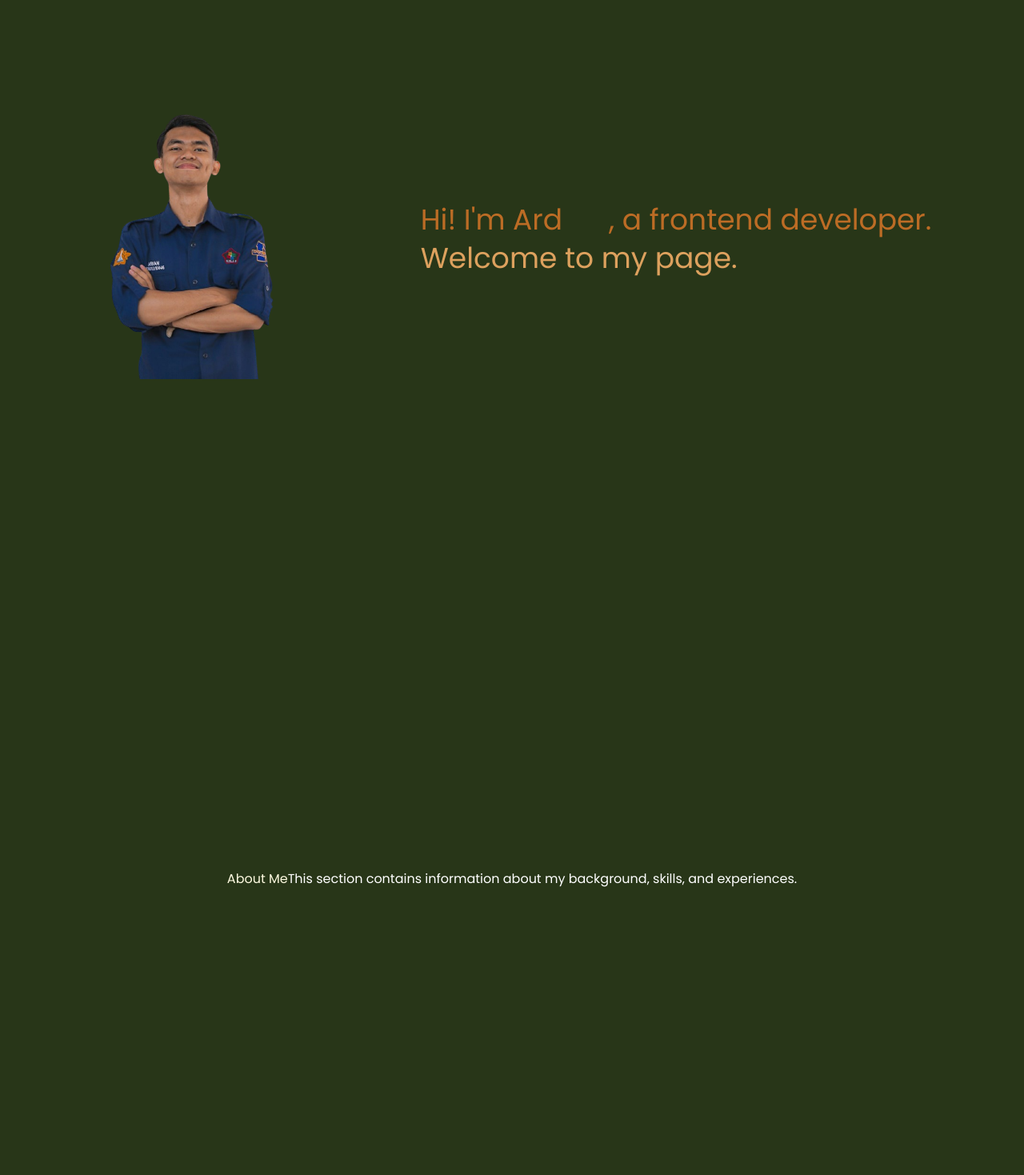
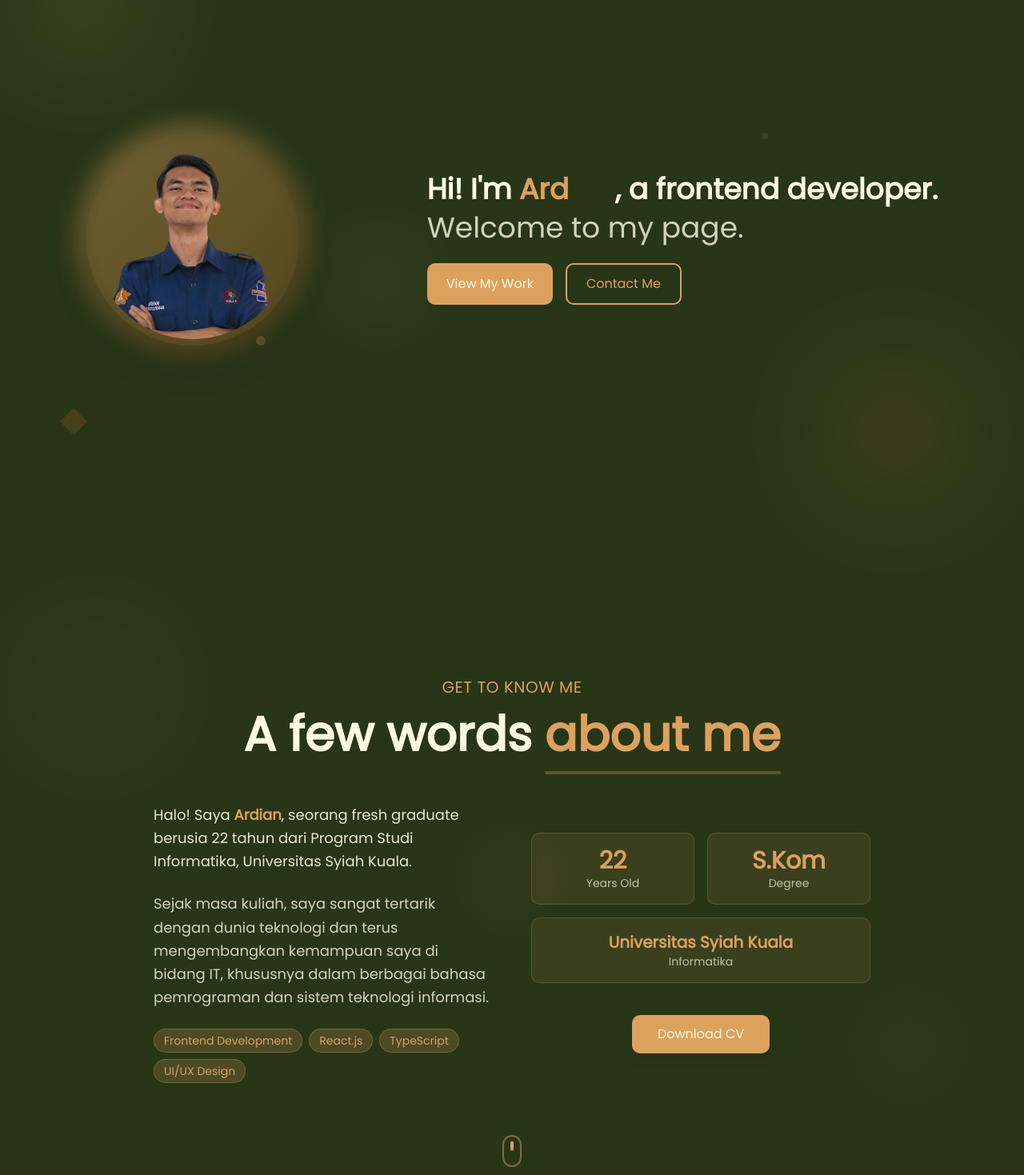
Before and after one commit to Ardiannnnnn/Cv-Ardi, a Next.js app: page / in a window 1280 px wide. Shown: the part 101-1570 px from the top of the page at 80% size. Built offline with nearby package versions, Linux system fonts and the light colour scheme.

Commit message:
refactor: Perbaiki komponen About dan Home

```diff
--- a/src/components/portofolio/about.tsx
+++ b/src/components/portofolio/about.tsx
@@ -1,8 +1,137 @@
-export default function about(){
-    return(
-        <div id="about" className="flex justify-center items-center h-screen">
-            <h1 className="text-[#FEFAE0]">About Me</h1>
-            <p className="text-white">This section contains information about my background, skills, and experiences.</p>
+"use client";
+
+import { useEffect, useRef, useState } from "react";
+
+export default function About() {
+  const sectionRef = useRef<HTMLDivElement>(null);
+  const [isVisible, setIsVisible] = useState(false);
+
+  useEffect(() => {
+    const observer = new IntersectionObserver(
+      (entries) => {
+        entries.forEach((entry) => {
+          if (entry.isIntersecting) {
+            setIsVisible(true);
+          }
+        });
+      },
+      { threshold: 0.3 }
+    );
+
+    if (sectionRef.current) {
+      observer.observe(sectionRef.current);
+    }
+
+    return () => observer.disconnect();
+  }, []);
+
+  return (
+    <div
+      id="about"
+      ref={sectionRef}
+      className="min-h-screen flex flex-col justify-center items-center px-4 md:px-8 lg:px-16 py-16 relative"
+    >
+      {/* Background Elements */}
+      <div className="absolute inset-0 opacity-5">
+        <div className="absolute top-20 left-10 w-40 h-40 bg-Brown rounded-full blur-3xl"></div>
+        <div className="absolute bottom-32 right-20 w-32 h-32 bg-Green rounded-full blur-2xl"></div>
+        <div className="absolute top-1/2 left-1/2 transform -translate-x-1/2 -translate-y-1/2 w-24 h-24 bg-DarkBrown rounded-full blur-xl"></div>
+      </div>
+
+      {/* Content Container */}
+      <div
+        className={`max-w-4xl mx-auto text-center relative z-10 transition-all duration-700 ease-out ${
+          isVisible ? "opacity-100 translate-y-0" : "opacity-0 translate-y-8"
+        }`}
+      >
+        {/* Section Title */}
+        <div className="mb-12">
+          <h2 className="text-Brown text-lg md:text-xl font-medium mb-2 tracking-wide uppercase">
+            Get to know me
+          </h2>
+          <h1 className="text-White text-3xl md:text-5xl lg:text-6xl font-bold leading-tight">
+            A few words{" "}
+            <span className="text-Brown relative">
+              about me
+              <div className="absolute -bottom-2 left-0 w-full h-1 bg-Brown/30 rounded-full"></div>
+            </span>
+          </h1>
         </div>
-    )
+
+        {/* Content Grid */}
+        <div className="grid md:grid-cols-2 gap-8 md:gap-12 items-center ">
+          {/* Text Content */}
+          <div className="md:text-left text-center space-y-6">
+            <p className="text-White/90 text-base md:text-lg leading-relaxed">
+              Halo! Saya{" "}
+              <span className="text-Brown font-semibold">Ardian</span>, seorang
+              fresh graduate berusia 22 tahun dari Program Studi Informatika,
+              Universitas Syiah Kuala.
+            </p>
+
+            <p className="text-White/80 text-base md:text-lg leading-relaxed">
+              Sejak masa kuliah, saya sangat tertarik dengan dunia teknologi dan
+              terus mengembangkan kemampuan saya di bidang IT, khususnya dalam
+              berbagai bahasa pemrograman dan sistem teknologi informasi.
+            </p>
+
+            {/* Skills Tags */}
+            <div className="flex justify-center md:justify-start flex-wrap gap-2 mt-6">
+              {[
+                "Frontend Development",
+                "React.js",
+                "TypeScript",
+                "UI/UX Design",
+              ].map((skill) => (
+                <span
+                  key={skill}
+                  className="px-3 py-1 bg-Brown/20 text-Brown text-sm rounded-full border border-Brown/30"
+                >
+                  {skill}
+                </span>
+              ))}
+            </div>
+          </div>
+
+          {/* Stats or Visual Element */}
+          <div className="space-y-6">
+            <div className="grid grid-cols-2 gap-4">
+              <div className="bg-Brown/10 backdrop-blur-sm border border-Brown/20 rounded-lg p-4 text-center">
+                <h3 className="text-2xl md:text-3xl font-bold text-Brown">
+                  22
+                </h3>
+                <p className="text-White/70 text-sm">Years Old</p>
+              </div>
+              <div className="bg-Brown/10 backdrop-blur-sm border border-Brown/20 rounded-lg p-4 text-center">
+                <h3 className="text-2xl md:text-3xl font-bold text-Brown">
+                  S.Kom
+                </h3>
+                <p className="text-White/70 text-sm">Degree</p>
+              </div>
+              <div className="bg-Brown/10 backdrop-blur-sm border border-Brown/20 rounded-lg p-4 text-center col-span-2">
+                <h3 className="text-lg md:text-xl font-bold text-Brown">
+                  Universitas Syiah Kuala
+                </h3>
+                <p className="text-White/70 text-sm">Informatika</p>
+              </div>
+            </div>
+
+            {/* Action Button */}
+            <div className="pt-4">
+              <button className="w-full md:w-auto px-8 py-3 bg-Brown text-White rounded-lg hover:bg-DarkBrown transition-all duration-300 transform hover:scale-105 shadow-lg">
+                Download CV
+              </button>
+            </div>
+          </div>
+        </div>
+      </div>
+
+      {/* Scroll Indicator - Dipindahkan keluar dari content container */}
+      <div className="absolute bottom-0 mb-2 md:bottom-8 left-1/2 transform -translate-x-1/2 z-20">
+        <div className="w-6 h-10 border-2 border-Brown/50 rounded-full flex justify-center">
+          <div className="w-1 h-3 bg-Brown rounded-full mt-2 animate-bounce"></div>
+        </div>
+      </div>
+    </div>
+  );
 }
--- a/src/components/portofolio/home.tsx
+++ b/src/components/portofolio/home.tsx
@@ -48,18 +48,58 @@ export default function Home() {
   return (
     <div
       id="home"
-      className="flex flex-col md:flex-row justify-center gap-10 md:gap-40 items-center h-screen px-4 md:px-0"
+      className="flex flex-col md:flex-row justify-center gap-10 md:gap-40 items-center h-screen px-4 md:px-0 relative"
     >
-      <div className="flex-shrink-0">
-        <Image src={ardi} alt="Description of image" width={250} height={250} />
+      {/* Background Pattern */}
+      <div className="absolute inset-0 opacity-20">
+        <div className="absolute top-10 left-10 w-32 h-32 bg-Brown rounded-full blur-3xl"></div>
+        <div className="absolute bottom-20 right-20 w-40 h-40 bg-DarkBrown rounded-full blur-3xl"></div>
+        <div className="absolute top-1/2 left-1/3 w-24 h-24 bg-Green rounded-full blur-2xl"></div>
       </div>
-      <section className="flex-shrink-0 text-center md:text-left">
-         <h1 className="text-DarkBrown text-2xl md:text-4xl">
+
+      {/* Geometric shapes */}
+      <div className="absolute inset-0 overflow-hidden pointer-events-none">
+        <div className="absolute top-20 right-10 w-4 h-4 bg-Brown transform rotate-45 opacity-20"></div>
+        <div className="absolute bottom-40 left-20 w-6 h-6 bg-DarkBrown transform rotate-45 opacity-20"></div>
+        <div className="absolute top-1/3 right-1/4 w-2 h-2 bg-Green rounded-full opacity-30"></div>
+        <div className="absolute bottom-1/3 left-1/4 w-3 h-3 bg-Brown rounded-full opacity-25"></div>
+      </div>
+
+      <div className="flex-shrink-0 relative z-10">
+        {/* Container dengan shadow dan border untuk foto */}
+        <div className="relative">
+          <div className="absolute inset-0 bg-gradient-to-br from-Brown/40 to-DarkBrown/30 rounded-full blur-md transform scale-110"></div>
+          <div className="relative rounded-full p-2 shadow-2xl">
+            <Image
+              src={ardi}
+              alt="Ardian Profile"
+              width={250}
+              height={250}
+              className="rounded-full object-cover object-top h-[250px]"
+            />
+          </div>
+        </div>
+      </div>
+
+      <section className="flex-shrink-0 text-center md:text-left relative z-10">
+         <h1 className="text-White text-2xl md:text-4xl font-bold">
           Hi! I'm{" "}
-          <Typewriter text="Ardian" speed={150} />
+          <span className="text-Brown">
+            <Typewriter text="Ardian" speed={150} />
+          </span>
           ,<br className="md:hidden" /> a frontend developer.
         </h1>
-        <p className="text-Brown text-xl md:text-4xl mt-2">Welcome to my page.</p>
+        <p className="text-White/80 text-xl md:text-4xl mt-2">Welcome to my page.</p>
+
+        {/* Social buttons atau CTA */}
+        <div className="mt-6 flex flex-col sm:flex-row gap-4 justify-center md:justify-start">
+          <button className="px-6 py-3 bg-Brown text-White rounded-lg hover:bg-DarkBrown transition-colors">
+            View My Work
+          </button>
+          <button className="px-6 py-3 border-2 border-Brown text-Brown rounded-lg hover:bg-Brown hover:text-White transition-colors">
+            Contact Me
+          </button>
+        </div>
       </section>
     </div>
   );
```
